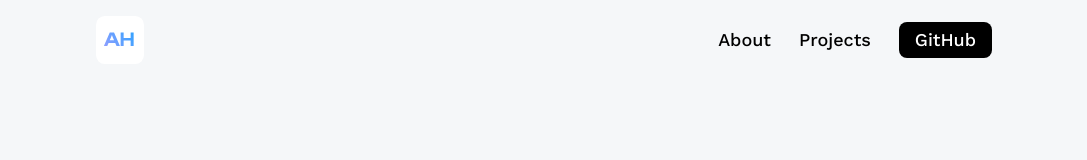
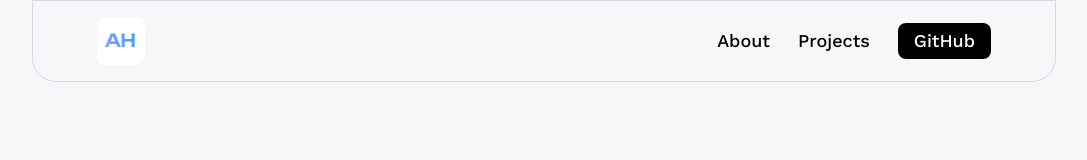
Before and after one commit to CommunityDevHub/Web-AppUI-Modern-, a React (Vite) app: page / in a window 1280 px wide. Shown: the top 160 px of the page, without its empty margins (96-1183 px from the left). Built offline with nearby package versions, Linux system fonts and the light colour scheme.

Commit message:
update:Add->FixSomeError

```diff
--- a/src/components/Navbar.tsx
+++ b/src/components/Navbar.tsx
@@ -4,7 +4,7 @@ import { logo } from "../assets/images";
 const Navbar = () => {
     return (
         <>
-            <header className="header">
+            <header className="header border-[1px] rounded-b-3xl">
                 <NavLink to="/">
                     <img
                         src={logo}
@@ -25,7 +25,9 @@ const Navbar = () => {
                         Projects
                     </NavLink>
                     <button className="bg-black text-white px-4 py-1 rounded-lg">
-                        GitHub
+                        <a href="https://github.com/NguyenBao23131" target="_blank">
+                            GitHub
+                        </a>
                     </button>
                 </nav>
             </header>
--- a/src/constants/index.ts
+++ b/src/constants/index.ts
@@ -1,4 +1,5 @@
 import { meta, shopify, starbucks, tesla } from "../assets/images";
+
 import {
     car,
     contact,
```
